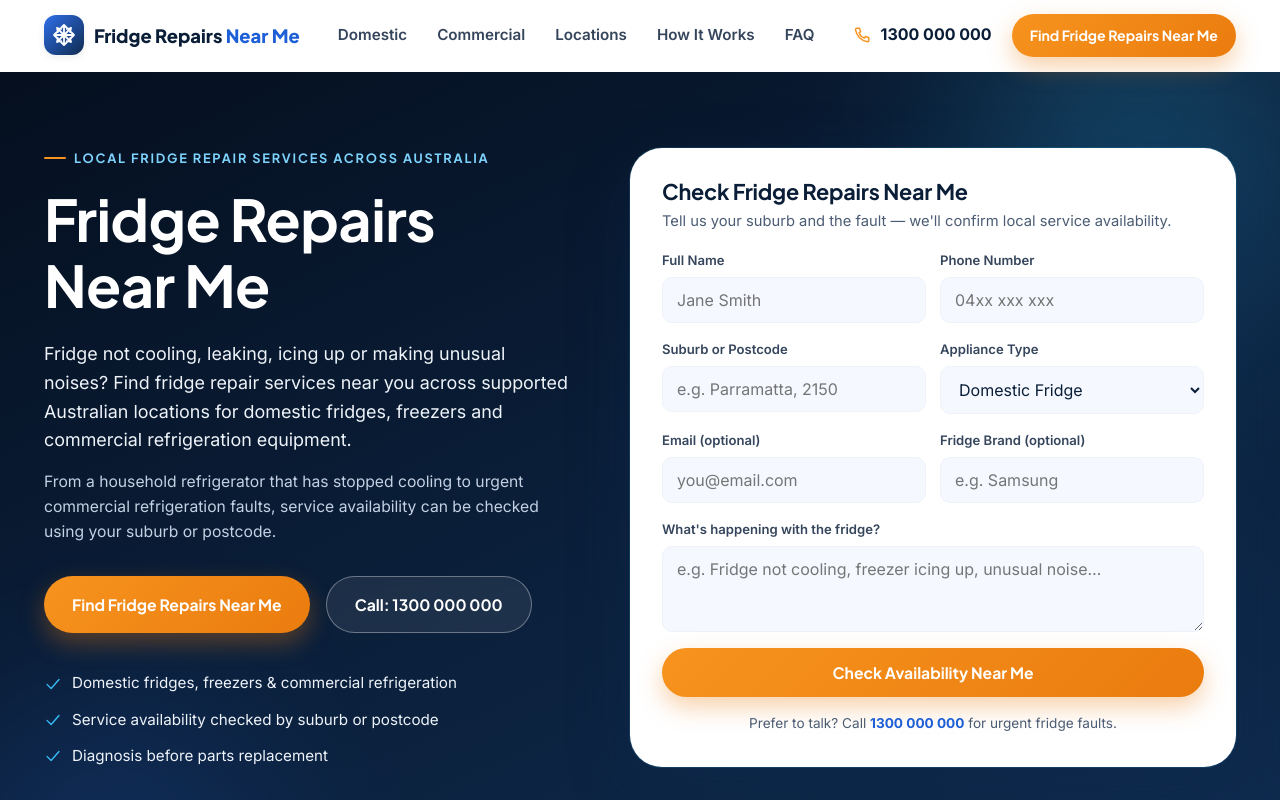
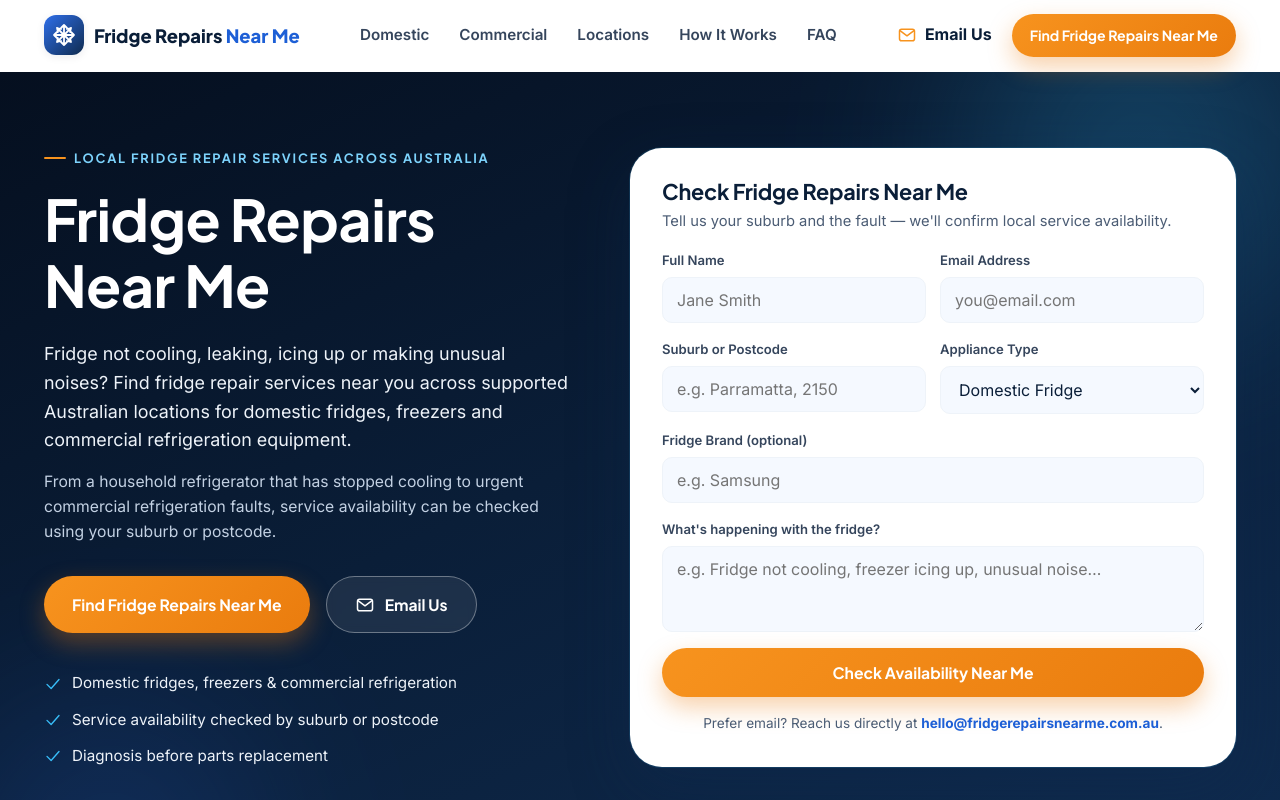
Before and after one commit to Usman89070/fridgerepairsnearme, a React (Vite) app: page / in a window 1280 px wide. Shown: the top 800 px of the page. Built offline with nearby package versions, Linux system fonts and the light colour scheme.

Commit message:
Remove phone number, make email the only contact method
Drops all phone-number placeholders and CTAs (header, hero, footer,
contact form, JSON-LD) in favour of email only. The contact form's phone
field is replaced with a required email field.

```diff
--- a/index.html
+++ b/index.html
@@ -44,7 +44,7 @@
         "@type": "PostalAddress",
         "addressCountry": "AU"
       },
-      "telephone": "+61-1300-000-000",
+      "email": "hello@fridgerepairsnearme.com.au",
       "priceRange": "$$"
     }
     </script>
--- a/src/components/ContactForm.jsx
+++ b/src/components/ContactForm.jsx
@@ -1,10 +1,9 @@
 import { useState } from "react";
-import { applianceOptions, phoneNumber, phoneHref } from "../data/content";
+import { applianceOptions, enquiryEmail, enquiryEmailHref } from "../data/content";
 import { CheckIcon } from "./Icons";
 
 const initialState = {
   name: "",
-  phone: "",
   email: "",
   suburb: "",
   appliance: applianceOptions[0],
@@ -24,11 +23,12 @@ export default function ContactForm({ variant = "hero" }) {
   const validate = () => {
     const next = {};
     if (!values.name.trim()) next.name = "Please enter your name.";
-    if (!values.phone.trim()) next.phone = "Please enter a contact number.";
-    if (!values.suburb.trim()) next.suburb = "Please enter your suburb or postcode.";
-    if (values.email && !/^\S+@\S+\.\S+$/.test(values.email)) {
+    if (!values.email.trim()) {
+      next.email = "Please enter your email address.";
+    } else if (!/^\S+@\S+\.\S+$/.test(values.email)) {
       next.email = "Please enter a valid email address.";
     }
+    if (!values.suburb.trim()) next.suburb = "Please enter your suburb or postcode.";
     if (!values.message.trim()) next.message = "Briefly describe the fault.";
     return next;
   };
@@ -59,8 +59,8 @@ export default function ContactForm({ variant = "hero" }) {
           <h3>Enquiry Received</h3>
           <p>
             Thanks — your details have been submitted. Local fridge repair availability for
-            your suburb will be confirmed shortly. For urgent faults, you can also call{" "}
-            <a href={phoneHref}>{phoneNumber}</a>.
+            your suburb will be confirmed shortly by email. For urgent faults, you can also
+            email us directly at <a href={enquiryEmailHref}>{enquiryEmail}</a>.
           </p>
           <button type="button" className="btn btn-outline btn-sm" onClick={() => setStatus("idle")}>
             Submit another enquiry
@@ -95,9 +95,9 @@ export default function ContactForm({ variant = "hero" }) {
           {errors.name && <span className="field-error">{errors.name}</span>}
         </div>
         <div className="field">
-          <label htmlFor="cf-phone">Phone Number</label>
-          <input id="cf-phone" type="tel" value={values.phone} onChange={update("phone")} placeholder="04xx xxx xxx" />
-          {errors.phone && <span className="field-error">{errors.phone}</span>}
+          <label htmlFor="cf-email">Email Address</label>
+          <input id="cf-email" type="email" value={values.email} onChange={update("email")} placeholder="you@email.com" />
+          {errors.email && <span className="field-error">{errors.email}</span>}
         </div>
       </div>
 
@@ -117,16 +117,9 @@ export default function ContactForm({ variant = "hero" }) {
         </div>
       </div>
 
-      <div className="field-row">
-        <div className="field">
-          <label htmlFor="cf-email">Email (optional)</label>
-          <input id="cf-email" type="email" value={values.email} onChange={update("email")} placeholder="you@email.com" />
-          {errors.email && <span className="field-error">{errors.email}</span>}
-        </div>
-        <div className="field">
-          <label htmlFor="cf-brand">Fridge Brand (optional)</label>
-          <input id="cf-brand" type="text" value={values.brand} onChange={update("brand")} placeholder="e.g. Samsung" />
-        </div>
+      <div className="field">
+        <label htmlFor="cf-brand">Fridge Brand (optional)</label>
+        <input id="cf-brand" type="text" value={values.brand} onChange={update("brand")} placeholder="e.g. Samsung" />
       </div>
 
       <div className="field">
@@ -146,7 +139,7 @@ export default function ContactForm({ variant = "hero" }) {
       </button>
 
       <p className="contact-form__note">
-        Prefer to talk? Call <a href={phoneHref}>{phoneNumber}</a> for urgent fridge faults.
+        Prefer email? Reach us directly at <a href={enquiryEmailHref}>{enquiryEmail}</a>.
       </p>
     </form>
   );
--- a/src/components/Footer.jsx
+++ b/src/components/Footer.jsx
@@ -1,5 +1,5 @@
-import { navLinks, phoneNumber, phoneHref, enquiryEmail } from "../data/content";
-import { SnowflakeIcon, PhoneIcon, PinIcon } from "./Icons";
+import { navLinks, enquiryEmail, enquiryEmailHref } from "../data/content";
+import { SnowflakeIcon, MailIcon, PinIcon } from "./Icons";
 
 const footerLocations = ["Sydney", "Melbourne", "Brisbane", "Perth", "Adelaide", "Canberra"];
 
@@ -19,8 +19,7 @@ export default function Footer() {
             fridges, freezers and commercial refrigeration equipment.
           </p>
           <div className="footer__contact">
-            <a href={phoneHref}><PhoneIcon /> {phoneNumber}</a>
-            <a href={`mailto:${enquiryEmail}`}>{enquiryEmail}</a>
+            <a href={enquiryEmailHref}><MailIcon /> {enquiryEmail}</a>
           </div>
         </div>
 
--- a/src/components/Header.jsx
+++ b/src/components/Header.jsx
@@ -1,6 +1,6 @@
 import { useEffect, useState } from "react";
-import { navLinks, phoneNumber, phoneHref } from "../data/content";
-import { PhoneIcon, SnowflakeIcon, MenuIcon, CloseIcon } from "./Icons";
+import { navLinks, enquiryEmail, enquiryEmailHref } from "../data/content";
+import { MailIcon, SnowflakeIcon, MenuIcon, CloseIcon } from "./Icons";
 
 export default function Header() {
   const [scrolled, setScrolled] = useState(false);
@@ -35,9 +35,9 @@ export default function Header() {
         </nav>
 
         <div className="site-header__actions">
-          <a href={phoneHref} className="header-phone">
-            <PhoneIcon />
-            <span>{phoneNumber}</span>
+          <a href={enquiryEmailHref} className="header-contact" title={enquiryEmail}>
+            <MailIcon />
+            <span>Email Us</span>
           </a>
           <a href="#contact" className="btn btn-primary btn-sm">Find Fridge Repairs Near Me</a>
         </div>
@@ -59,8 +59,8 @@ export default function Header() {
               <a key={link.href} href={link.href} onClick={() => setMenuOpen(false)}>{link.label}</a>
             ))}
           </nav>
-          <a href={phoneHref} className="header-phone header-phone--mobile">
-            <PhoneIcon /> <span>{phoneNumber}</span>
+          <a href={enquiryEmailHref} className="header-contact header-contact--mobile">
+            <MailIcon /> <span>{enquiryEmail}</span>
           </a>
           <a href="#contact" className="btn btn-primary btn-block" onClick={() => setMenuOpen(false)}>
             Find Fridge Repairs Near Me
--- a/src/components/Hero.jsx
+++ b/src/components/Hero.jsx
@@ -1,5 +1,5 @@
-import { phoneNumber, phoneHref } from "../data/content";
-import { CheckIcon } from "./Icons";
+import { enquiryEmailHref } from "../data/content";
+import { CheckIcon, MailIcon } from "./Icons";
 import ContactForm from "./ContactForm";
 
 const heroPoints = [
@@ -32,7 +32,7 @@ export default function Hero() {
 
           <div className="hero__actions">
             <a href="#contact" className="btn btn-primary">Find Fridge Repairs Near Me</a>
-            <a href={phoneHref} className="btn btn-secondary">Call: {phoneNumber}</a>
+            <a href={enquiryEmailHref} className="btn btn-secondary"><MailIcon /> Email Us</a>
           </div>
 
           <ul className="hero__points">
--- a/src/components/Icons.jsx
+++ b/src/components/Icons.jsx
@@ -2,9 +2,10 @@
 
 const base = { fill: "none", stroke: "currentColor", strokeWidth: 1.8, strokeLinecap: "round", strokeLinejoin: "round" };
 
-export const PhoneIcon = (props) => (
+export const MailIcon = (props) => (
   <svg viewBox="0 0 24 24" width="20" height="20" {...base} {...props}>
-    <path d="M4.5 4h3.2l1.5 4-2 1.4a11 11 0 0 0 6.4 6.4l1.4-2 4 1.5v3.2a1.5 1.5 0 0 1-1.6 1.5A17 17 0 0 1 3 5.6 1.5 1.5 0 0 1 4.5 4Z" />
+    <rect x="3" y="5" width="18" height="14" rx="2.5" />
+    <path d="m4 7 8 6 8-6" />
   </svg>
 );
 
--- a/src/data/content.js
+++ b/src/data/content.js
@@ -1,9 +1,8 @@
 // Central content store for the Fridge Repairs Near Me homepage.
 // Keeping copy here mirrors the SEO content brief and keeps components lean.
 
-export const phoneNumber = "1300 000 000";
-export const phoneHref = "tel:+611300000000";
 export const enquiryEmail = "hello@fridgerepairsnearme.com.au";
+export const enquiryEmailHref = `mailto:${enquiryEmail}`;
 
 export const navLinks = [
   { label: "Domestic", href: "#domestic" },
--- a/src/styles/header-hero.css
+++ b/src/styles/header-hero.css
@@ -67,7 +67,7 @@
   flex-shrink: 0;
 }
 
-.header-phone {
+.header-contact {
   display: flex;
   align-items: center;
   gap: 8px;
@@ -76,7 +76,7 @@
   white-space: nowrap;
 }
 
-.header-phone svg { color: var(--amber-500); }
+.header-contact svg { color: var(--amber-500); }
 
 .menu-toggle {
   display: none;
@@ -111,7 +111,7 @@
     font-size: 1.02rem;
     color: var(--slate-700);
   }
-  .header-phone--mobile { font-size: 1.05rem; }
+  .header-contact--mobile { font-size: 1.05rem; }
 }
 
 /* ===================== Hero ===================== */
```
Also changed, not shown: 1 other file (tests, documents, lock files or other folders).
